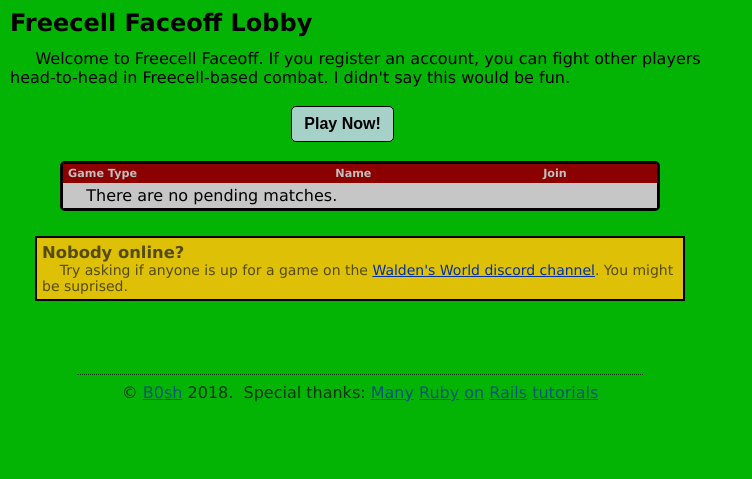
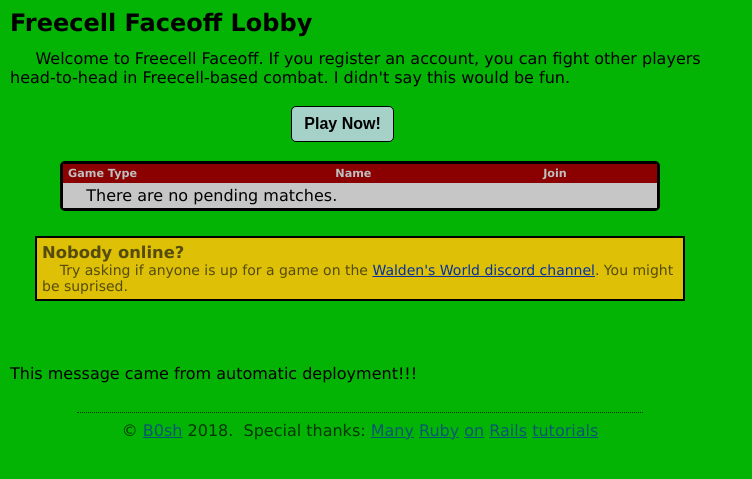
Before and after one commit to B0sh/freecell-faceoff, a Rails app: page / in a window 1280 px wide. Shown: the part 84-563 px from the top of the page, without its empty margins (0-752 px from the left). Run offline with Rails 7, Linux system fonts and the light colour scheme; data that the repository does not hold is empty; style sheets or scripts are compiled from the project's sources; some libraries are stand-ins or nearby versions.

Commit message:
Testing automatic deployment

```diff
--- a/app/views/welcome/index.html.erb
+++ b/app/views/welcome/index.html.erb
@@ -1,4 +1,3 @@
-
 <h2> Freecell Faceoff Lobby </h2>
 
 &nbsp;&nbsp;&nbsp;&nbsp;&nbsp;Welcome to Freecell Faceoff. If you register an account, you can fight other players
@@ -66,6 +65,8 @@ head-to-head in Freecell-based combat. I didn't say this would be fun.<br><br>
 
 <br><br>
 
+This message came from automatic deployment!!!<br><br>
+
 <!--I also want to add a past matches section<br><br>-->
 
 <!--A screenshot would be good too-->
```
